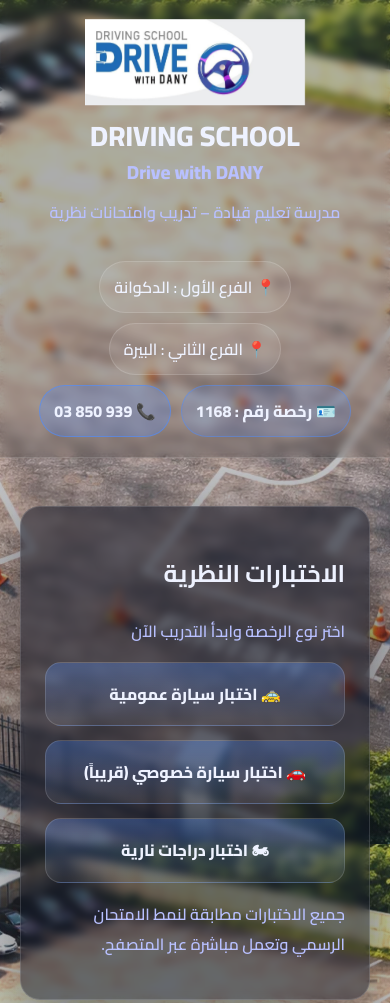
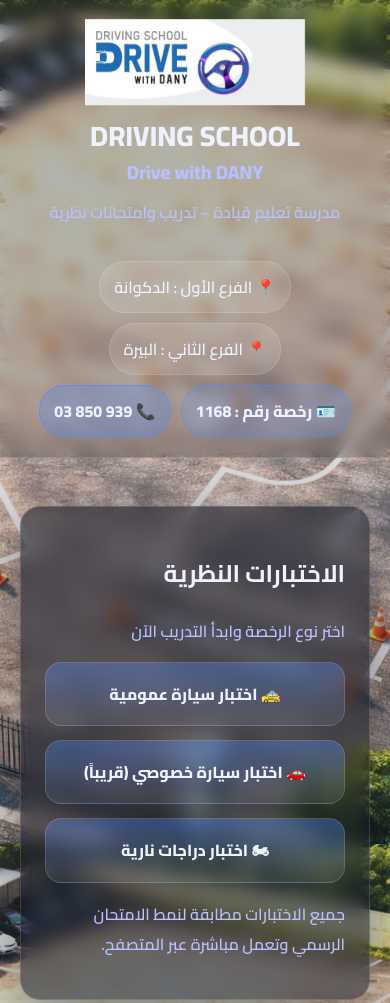
Before and after one commit to DanMoussallem-Drivingschool/Driving-Test, a plain HTML site: page index.html in a window 390 px wide. Shown: the top 1003 px of the page. Drawn offline with Linux system fonts and the light colour scheme.

Commit message:
Update style.css

```diff
--- a/style.css
+++ b/style.css
@@ -13,9 +13,9 @@ body{
   margin:0;
   font-family:"Cairo",system-ui,Tahoma,Arial;
 
-  /* ✅ أخفّ overlay ليظهر المكان بالخلفية أكثر */
+  /* Desktop background */
   background:
-    linear-gradient(rgba(8,12,25,.22),rgba(8,12,25,.22)),
+    linear-gradient(rgba(8,12,25,.22), rgba(8,12,25,.22)),
     url("assets/driving-bg-desktop.webp");
 
   background-size:cover;
@@ -23,6 +23,19 @@ body{
   background-attachment:fixed;
 
   color:var(--text);
+}
+
+/* Mobile background */
+@media (max-width: 768px) {
+  body{
+    background:
+      linear-gradient(rgba(8,12,25,.15), rgba(8,12,25,.15)),
+      url("assets/driving-bg-mobile.webp");
+
+    background-size:cover;
+    background-position:center top;
+    background-attachment:scroll;
+  }
 }
 
 .container{
@@ -33,9 +46,8 @@ body{
 
 /* HEADER */
 .header{
-  /* ✅ أخفّ غمقان + ✅ تقليل blur لأن blur يطمس الخلفية */
-  background:rgba(0,0,0,.14);
-  backdrop-filter:blur(6px);
+  background:rgba(0,0,0,.18);
+  backdrop-filter:blur(8px);
   border-bottom:1px solid var(--border);
 }
 
@@ -54,21 +66,17 @@ body{
   align-items:center;
 }
 
-/* ✅ FORCE: Remove ANY box/padding/border around logo */
 .logo-img{
   background: transparent !important;
   border: none !important;
   padding: 0 !important;
   box-shadow: none !important;
   border-radius: 0 !important;
-
   display:block;
   object-fit:contain;
-
   animation:floaty 4.5s ease-in-out infinite;
 }
 
-/* ✅ FORCE: Make logo BIG */
 .logo-big{
   width: 360px !important;
   height: auto !important;
@@ -110,15 +118,15 @@ body{
   padding:10px 14px;
   border-radius:999px;
   border:1px solid var(--border);
-  background:rgba(255,255,255,.08);
+  background:rgba(255,255,255,.10);
   color:var(--text);
   text-decoration:none;
   transition:.2s;
 }
 
 .pill-license{
-  background:rgba(79,140,255,.18);
-  border-color:rgba(79,140,255,.45);
+  background:rgba(79,140,255,.20);
+  border-color:rgba(79,140,255,.55);
   font-weight:800;
 }
 
@@ -128,8 +136,8 @@ body{
 }
 
 .pill-primary{
-  background:rgba(79,140,255,.25);
-  border-color:rgba(79,140,255,.6);
+  background:rgba(79,140,255,.28);
+  border-color:rgba(79,140,255,.65);
   font-weight:800;
 }
 
@@ -142,11 +150,8 @@ body{
 
 .card{
   width:100%;
-
-  /* ✅ أخفّ غمقان + ✅ تقليل blur (هو سبب “طمس” الخلفية خلف الكارد) */
-  background:rgba(10,15,30,.52);
-  backdrop-filter:blur(6px);
-
+  background:rgba(10,15,30,.55);
+  backdrop-filter:blur(10px);
   padding:24px;
   border-radius:20px;
   border:1px solid var(--border);
@@ -176,9 +181,10 @@ body{
   border:1px solid var(--border);
   text-decoration:none;
   color:var(--text);
-  background:linear-gradient(180deg,rgba(79,140,255,.3),rgba(255,255,255,.06));
+  background:linear-gradient(180deg,rgba(79,140,255,.35),rgba(255,255,255,.08));
   text-align:center;
   font-weight:800;
+  transition:.2s;
 }
 
 .btn:hover{
@@ -196,9 +202,7 @@ body{
   margin-top:40px;
   padding:20px 0;
   text-align:center;
-
-  /* ✅ أخفّ */
-  background:rgba(0,0,0,.22);
+  background:rgba(0,0,0,.28);
   border-top:1px solid var(--border);
   color:var(--muted);
 }
@@ -206,29 +210,10 @@ body{
 /* MOBILE */
 @media(max-width:820px){
   .grid{grid-template-columns:1fr}
-
   .logo-big{
     width: 220px !important;
     max-height: 220px !important;
   }
-
-  /* ✅ مهم جداً للموبايل: fixed background تعمل مشاكل/ثقل في متصفحات كثيرة */
-  body{
-    background-attachment:scroll;
-    background-position:center top;
-  }
-
-  /* ✅ على الموبايل خفف الغمقان أكثر حتى يبان المكان */
-  body{
-    background:
-      linear-gradient(rgba(8,12,25,.16),rgba(8,12,25,.16)),
-      url("assets/driving-bg.png");
-    background-size:cover;
-  }
-
-  /* ✅ قلل blur أكثر على الموبايل */
-  .header{ backdrop-filter:blur(4px); }
-  .card{ backdrop-filter:blur(4px); }
 }
 
 /* =========================
@@ -281,7 +266,6 @@ body{
   align-items:center;
 }
 
-/* أزرار التحكم */
 .quiz-actions{
   display:flex;
   flex-wrap:wrap;
@@ -290,33 +274,27 @@ body{
   margin-top:18px;
 }
 
-/* ✅ تلوين الاختيارات */
+/* Answer colors */
 .btn.correct{
   border-color: rgba(34,197,94,.95) !important;
+  background: rgba(34,197,94,.15) !important;
 }
 
 .btn.wrong{
   border-color: rgba(239,68,68,.95) !important;
+  background: rgba(239,68,68,.15) !important;
 }
 
-/* ✅ لون مختلف للدراجات (بدون لمس السيارة) */
+/* Moto theme */
 body.quiz-moto{
-  --accent:#a855f7;   /* بنفسجي */
+  --accent:#a855f7;
 }
+
 body.quiz-moto .pill-primary{
-  background:rgba(168,85,247,.25);
-  border-color:rgba(168,85,247,.6);
+  background:rgba(168,85,247,.28);
+  border-color:rgba(168,85,247,.65);
 }
+
 body.quiz-moto .btn:hover{
   border-color: rgba(168,85,247,.85);
 }
-
-@media (max-width: 820px) {
-  body {
-    background:
-      linear-gradient(rgba(8,12,25,.20), rgba(8,12,25,.30)),
-      url("assets/driving-bg-mobile.webp");
-    background-size: cover;
-    background-position: center;
-  }
-}
```
